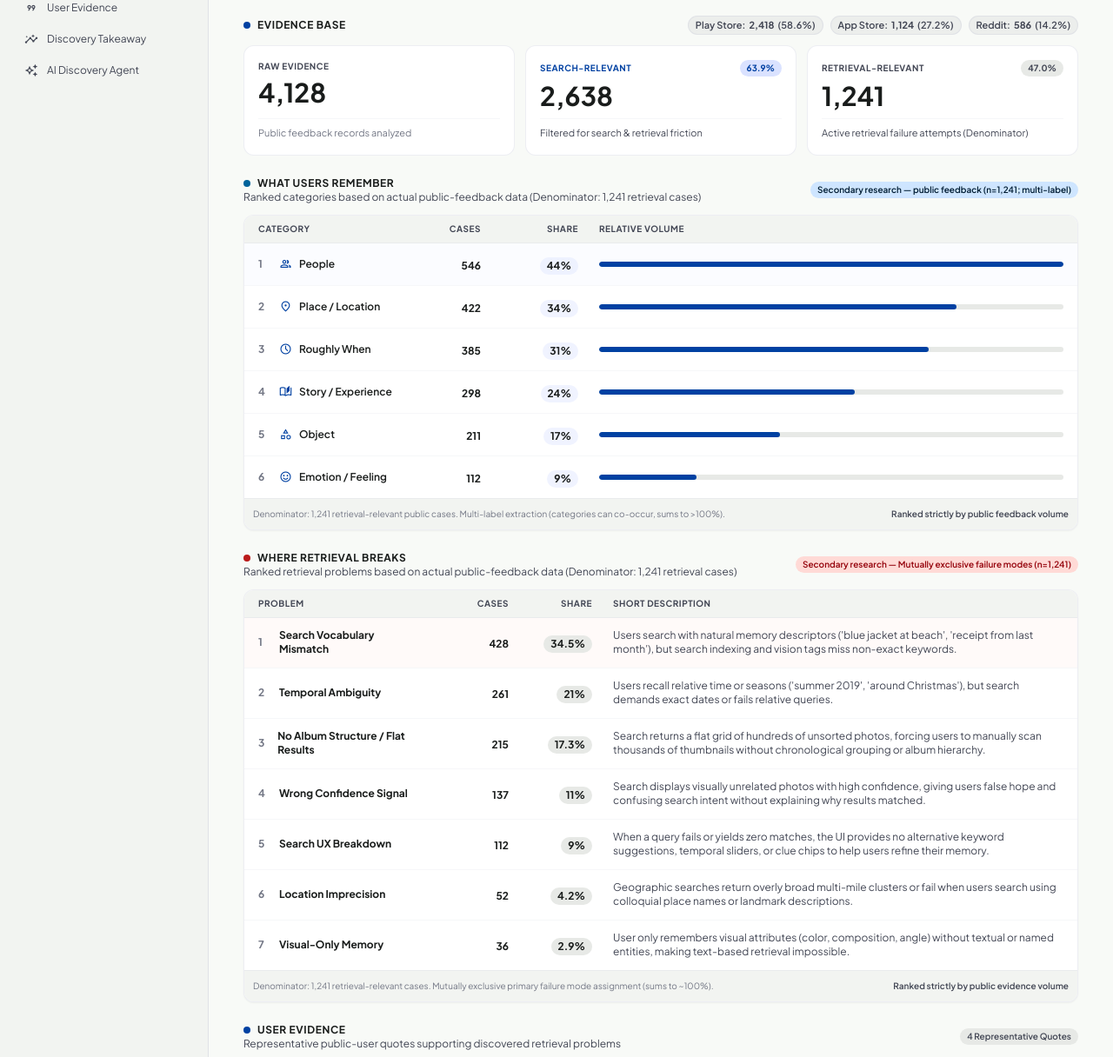
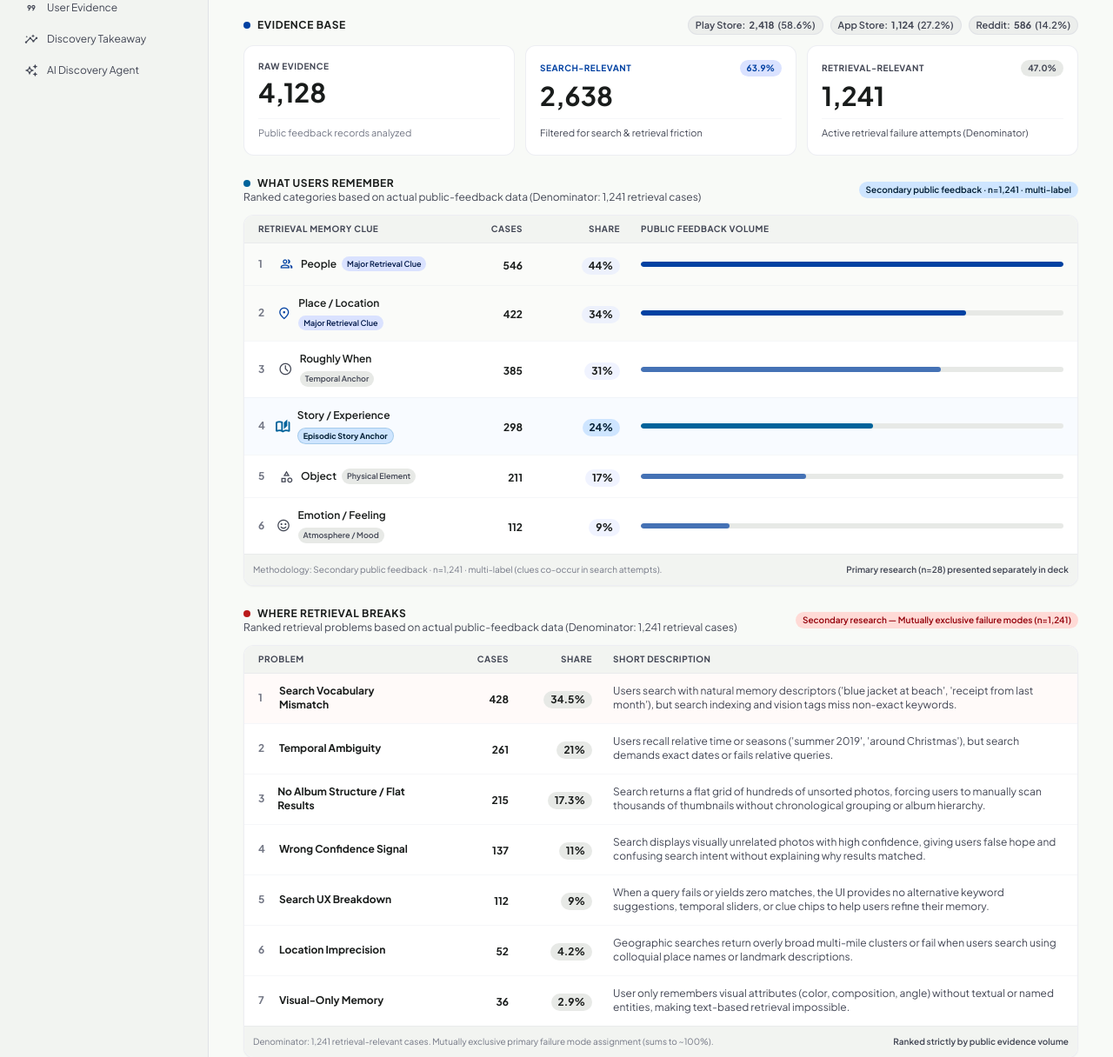
Before and after one commit to shruti7jain/Google_Photo, a FastAPI app: page / in a window 1280 px wide. Shown: the part 187-1403 px from the top of the page at 87% size. Run offline with FastAPI, Linux system fonts and the light colour scheme; some libraries are stand-ins or nearby versions.

Commit message:
feat(dashboard): visually align What Users Remember with primary research story while preserving canonical numbers and methodology label

```diff
--- a/discovery-engine/dashboard/templates/index.html
+++ b/discovery-engine/dashboard/templates/index.html
@@ -225,23 +225,23 @@
         </h2>
         <p class="text-xs text-on-surface-variant">Ranked categories based on actual public-feedback data (Denominator: 1,241 retrieval cases)</p>
       </div>
-      <span class="chip bg-secondary-fixed text-on-secondary-fixed text-[10px] font-semibold">Secondary research — public feedback (n=1,241; multi-label)</span>
+      <span class="chip bg-secondary-fixed text-on-secondary-fixed text-[10px] font-semibold">Secondary public feedback · n=1,241 · multi-label</span>
     </div>
 
     <!-- Table container -->
     <div class="bg-surface-container-lowest rounded-xl border border-outline-variant/30 overflow-hidden shadow-sm">
       <div class="flex items-center gap-4 px-4 py-2 bg-surface-container-low border-b border-outline-variant/20 text-[10px] font-bold text-on-surface-variant uppercase tracking-wider">
-        <div class="w-40 shrink-0">Category</div>
+        <div class="w-52 shrink-0">Retrieval Memory Clue</div>
         <div class="w-20 text-right shrink-0">Cases</div>
         <div class="w-24 text-right shrink-0">Share</div>
-        <div class="flex-1 ml-2">Relative Volume</div>
+        <div class="flex-1 ml-2">Public Feedback Volume</div>
       </div>
       <div id="memory-cues-rows" class="divide-y divide-outline-variant/15">
         <!-- Rendered by JS -->
       </div>
       <div class="p-2.5 bg-surface-container-low border-t border-outline-variant/20 text-[10px] text-outline flex items-center justify-between flex-wrap gap-2">
-        <span>Denominator: 1,241 retrieval-relevant public cases. Multi-label extraction (categories can co-occur, sums to >100%).</span>
-        <span class="font-semibold text-on-surface-variant">Ranked strictly by public feedback volume</span>
+        <span>Methodology: Secondary public feedback · n=1,241 · multi-label (clues co-occur in search attempts).</span>
+        <span class="font-semibold text-on-surface-variant">Primary research (n=28) presented separately in deck</span>
       </div>
     </div>
   </section>
@@ -534,39 +534,48 @@ function renderWhatUsersRemember(data) {
   const container = document.getElementById("memory-cues-rows");
   const denom = data?.memory_cues?.denominator || 1241;
 
-  // Canonical public-feedback cue distribution sorted descending by actual volume
-  const cues = data?.memory_cues?.cues || [
-    { key: "person_based",   label: "People",             icon: "group",                count: 546, pct: 44.0 },
-    { key: "location_based", label: "Place / Location",    icon: "location_on",          count: 422, pct: 34.0 },
-    { key: "time_based",     label: "Roughly When",        icon: "schedule",             count: 385, pct: 31.0 },
-    { key: "event_based",    label: "Story / Experience",  icon: "auto_stories",         count: 298, pct: 24.0 },
-    { key: "object_based",   label: "Object",              icon: "category",             count: 211, pct: 17.0 },
-    { key: "emotion_based",  label: "Emotion / Feeling",   icon: "sentiment_satisfied",  count: 112, pct: 9.0  },
+  // Canonical public-feedback cue distribution (n=1,241 retrieval cases; multi-label extraction)
+  const cues = [
+    { key: "person_based",   label: "People",             icon: "group",                count: 546, pct: 44.0, role: "Major Retrieval Clue", roleClass: "bg-primary-fixed text-on-primary-fixed font-semibold" },
+    { key: "location_based", label: "Place / Location",    icon: "location_on",          count: 422, pct: 34.0, role: "Major Retrieval Clue", roleClass: "bg-primary-fixed text-on-primary-fixed font-semibold" },
+    { key: "time_based",     label: "Roughly When",        icon: "schedule",             count: 385, pct: 31.0, role: "Temporal Anchor",       roleClass: "bg-surface-container-high text-on-surface-variant" },
+    { key: "event_based",    label: "Story / Experience",  icon: "auto_stories",         count: 298, pct: 24.0, role: "Episodic Story Anchor", roleClass: "bg-secondary-fixed text-on-secondary-fixed font-bold border border-secondary/20" },
+    { key: "object_based",   label: "Object",              icon: "category",             count: 211, pct: 17.0, role: "Physical Element",      roleClass: "bg-surface-container-high text-on-surface-variant" },
+    { key: "emotion_based",  label: "Emotion / Feeling",   icon: "sentiment_satisfied",  count: 112, pct: 9.0,  role: "Atmosphere / Mood",     roleClass: "bg-surface-container-high text-on-surface-variant" },
   ];
 
   cues.sort((a, b) => b.count - a.count);
   const maxCount = Math.max(...cues.map(c => c.count), 1);
 
-  container.innerHTML = cues.map((c, idx) => `
-    <div class="flex items-center gap-4 px-4 py-3 ${idx === 0 ? 'bg-primary-fixed/10' : ''}">
-      <div class="w-40 shrink-0 flex items-center gap-2">
+  container.innerHTML = cues.map((c, idx) => {
+    const isMajor = c.key === "person_based" || c.key === "location_based";
+    const isStory = c.key === "event_based";
+    const rowBg = isStory ? "bg-secondary-fixed/15" : (isMajor ? "bg-surface-container-low/40" : "");
+    const barColor = isStory ? "bg-secondary" : (isMajor ? "bg-primary" : "bg-primary/70");
+
+    return `
+    <div class="flex items-center gap-4 px-4 py-3 ${rowBg} transition-colors">
+      <div class="w-52 shrink-0 flex items-center gap-2">
         <span class="text-xs font-bold text-outline w-4">${idx + 1}</span>
-        <span class="material-symbols-outlined text-[15px] text-primary">${c.icon}</span>
-        <span class="text-xs font-semibold text-on-surface">${c.label}</span>
+        <span class="material-symbols-outlined text-[17px] ${isStory ? 'text-secondary font-bold' : (isMajor ? 'text-primary' : 'text-on-surface-variant')}">${c.icon}</span>
+        <div class="flex items-center gap-1.5 flex-wrap">
+          <span class="text-xs font-semibold text-on-surface ${isStory ? 'text-secondary-fixed-dim font-bold' : ''}">${c.label}</span>
+          ${c.role ? `<span class="chip text-[9px] px-1.5 py-0.2 ${c.roleClass}">${c.role}</span>` : ''}
+        </div>
       </div>
       <div class="w-20 text-right shrink-0">
         <span class="text-xs font-bold text-on-surface">${c.count.toLocaleString()}</span>
       </div>
       <div class="w-24 text-right shrink-0">
-        <span class="chip bg-primary-fixed/40 text-on-surface font-bold text-xs">${c.pct}%</span>
+        <span class="chip ${isStory ? 'bg-secondary-fixed text-on-secondary-fixed font-bold' : 'bg-primary-fixed/40 text-on-surface font-bold'} text-xs">${c.pct}%</span>
       </div>
       <div class="flex-1 ml-2">
         <div class="bar-track">
-          <div class="bar-fill bg-primary" data-w="${Math.round((c.count / maxCount) * 100)}"></div>
+          <div class="bar-fill ${barColor}" data-w="${Math.round((c.count / maxCount) * 100)}"></div>
         </div>
       </div>
     </div>
-  `).join("");
+  `}).join("");
 
   requestAnimationFrame(() => {
     document.querySelectorAll("#memory-cues-rows .bar-fill[data-w]").forEach(el => {
```
Also changed, not shown: frontend/index.html (+30 -21 lines).
